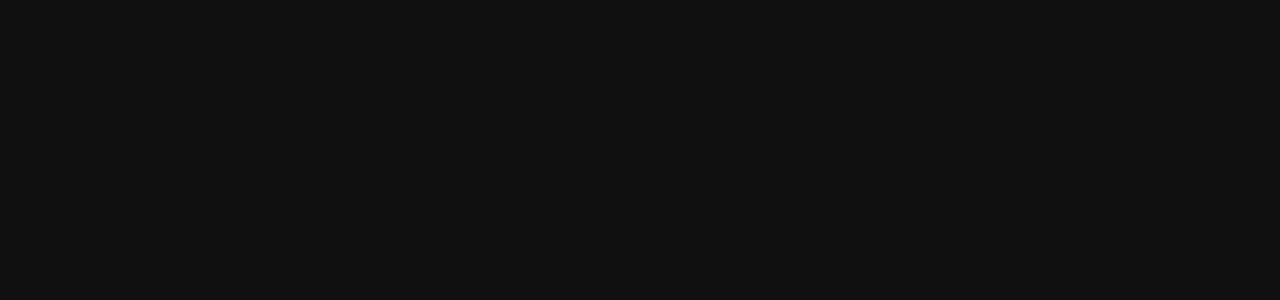
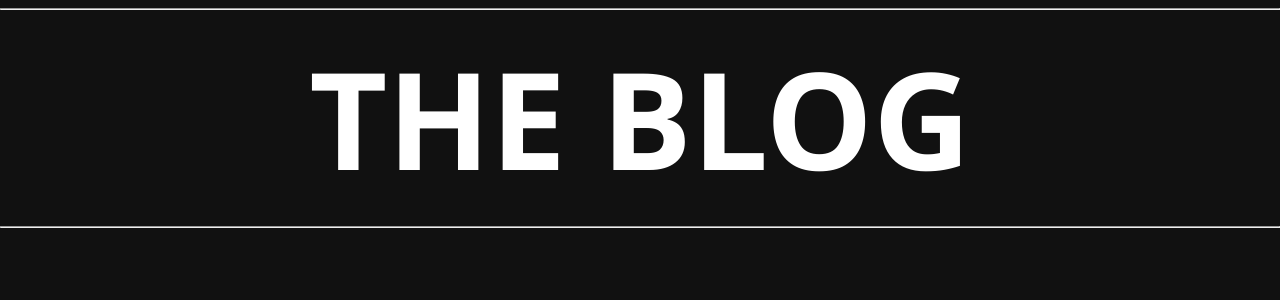
Before and after one commit to alucard93/angular-blog, an Angular app in the folder blog/: page / in a window 1280 px wide. Shown: the top 300 px of the page. Built offline with nearby package versions, Linux system fonts and the light colour scheme.

Commit message:
criação e estilização do componente title

```diff
--- a/blog/src/app/app.component.html
+++ b/blog/src/app/app.component.html
@@ -1 +1,2 @@
+<app-menu-title></app-menu-title>
 <router-outlet></router-outlet>
--- a/blog/src/app/components/menu-title/menu-title.component.css
+++ b/blog/src/app/components/menu-title/menu-title.component.css
@@ -0,0 +1,18 @@
+.container__menu-title{
+  color: white;
+}
+
+.container__menu-title > hr {
+  margin-top: 8px;
+  margin-bottom: 8px;
+}
+
+.container__menu-title > h1 {
+  display: flex;
+  align-items: center;
+  justify-content: center;
+  margin-top: 16px;
+  margin-bottom: 16px;
+  font-size: 135px;
+  font-family: "segoe UI";
+}
--- a/blog/src/app/components/menu-title/menu-title.component.html
+++ b/blog/src/app/components/menu-title/menu-title.component.html
@@ -1 +1,5 @@
-<p>menu-title works!</p>
+<div class="container__menu-title">
+  <hr />
+  <h1>THE BLOG</h1>
+  <hr />
+</div>
```
